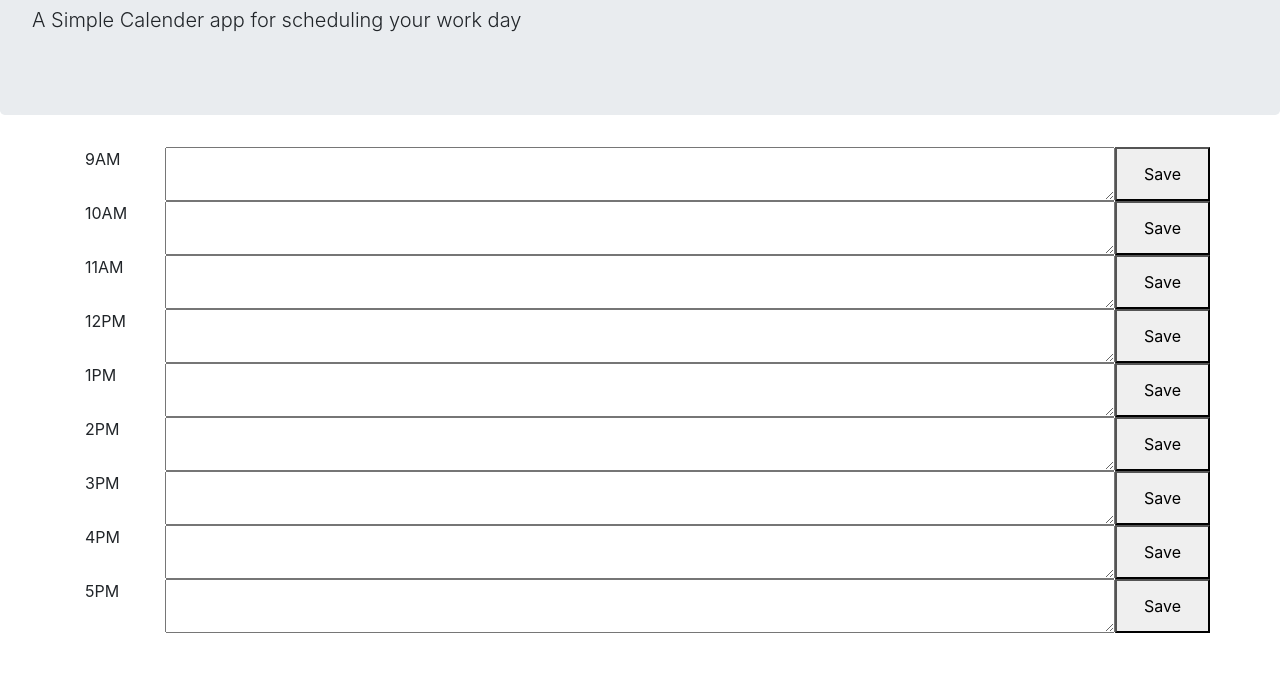
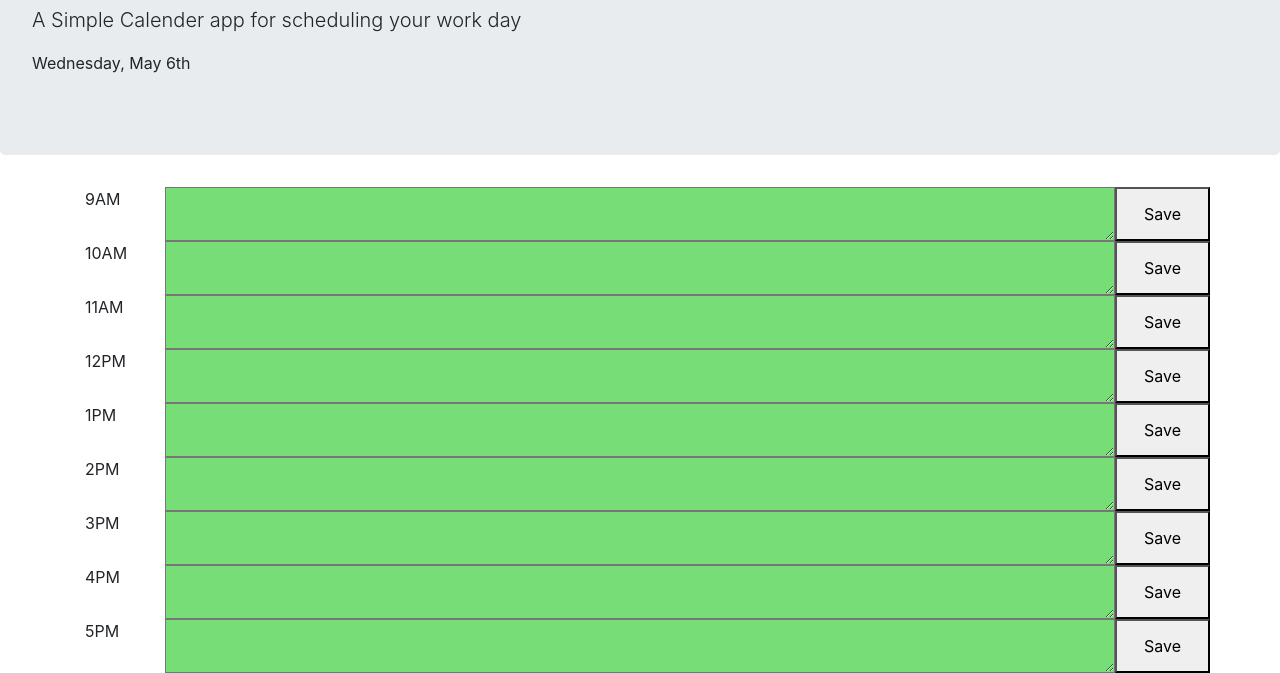
Before and after one commit to rajnilprasad/Work-Schedule-Calender-, a plain HTML site: page index.html in a window 1280 px wide. Shown: the part 153-826 px from the top of the page. Before the commit the page ends 800 px from the top, so only its background shows below. Drawn offline with nearby package versions, Linux system fonts and the light colour scheme.

Commit message:
initial commit

```diff
--- a/assets/Javascript/app.js
+++ b/assets/Javascript/app.js
@@ -1,7 +1,5 @@
 
 $(document).ready(function () {
-
-
 
     // on page load
     doInit();
@@ -32,30 +30,30 @@ $(document).ready(function () {
     function retrieveDescriptions() {
 
         // get array of our description elements
-        const descritpions = $(".description");
+        const descriptions = $(".description");
 
-        $(descritpions).each(function(i, element) {
+        $(descriptions).each(function(i, element) {
 
             // get time ID so we can retrieve data from local storage
             const timeId = $(element).attr("data-time");
 
             // get unique description per element
-            const descritpion = localStorage.getItem(timeId);
+            const descriptions = localStorage.getItem(timeId);
 
             // set the text
-            $(element).text(descritpion);
+            $(element).text(descriptions);
         })
 
     }
 
-    function pastPresentFuture( {
+    function pastPresentFuture() {
         // get current hour
         const currentHour = moment().hours();
 
         // target our descritpion tag
-        const descritpion = $(".description");
+        const descriptions = $(".description");
 
-        $(descritpions).each(function (index, element) {
+        $(descriptions).each(function (index, element) {
             // get the current time that is stored on the descriptioin block
         const currentTimeOfBlock = parseInt($(element).attr("data-time"));
 
--- a/index.html
+++ b/index.html
@@ -12,14 +12,18 @@
     <link rel="stylesheet" href="https://stackpath.bootstrapcdn.com/bootstrap/4.4.1/css/bootstrap.min.css" integrity="sha384-Vkoo8x4CGsO3+Hhxv8T/Q5PaXtkKtu6ug5TOeNV6gBiFeWPGFN9MuhOf23Q9Ifjh" crossorigin="anonymous">
 
     <script
-        src="https://code.jquery.com/jquery-3.5.0.min.js"
-        integrity="sha256-xNzN2a4ltkB44Mc/Jz3pT4iU1cmeR0FkXs4pru/JxaQ="
-        crossorigin="anonymous">
-    </script>
+  src="https://code.jquery.com/jquery-3.5.1.min.js"
+  integrity="sha256-9/aliU8dGd2tb6OSsuzixeV4y/faTqgFtohetphbbj0="
+  crossorigin="anonymous"></script>
 
-    <script src="https://cdnjs.cloudflare.com/ajax/libs/moment.js/2.25.1/moment.min.js"></script>
+
     <!-- link JS -->
     <script src="./assets/Javascript/app.js"></script>
+
+    <script src="https://cdnjs.cloudflare.com/ajax/libs/jquery/3.5.1/jquery.min.js"></script>
+    <script src="https://cdnjs.cloudflare.com/ajax/libs/moment.js/2.19.1/moment.min.js"></script>
+
+
 </head>
 
 <body>
```
